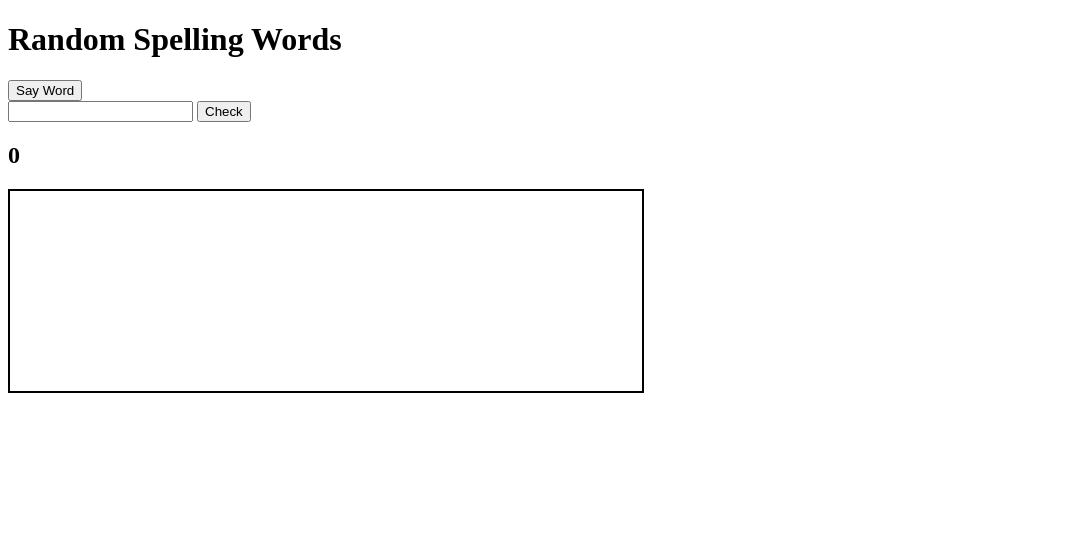
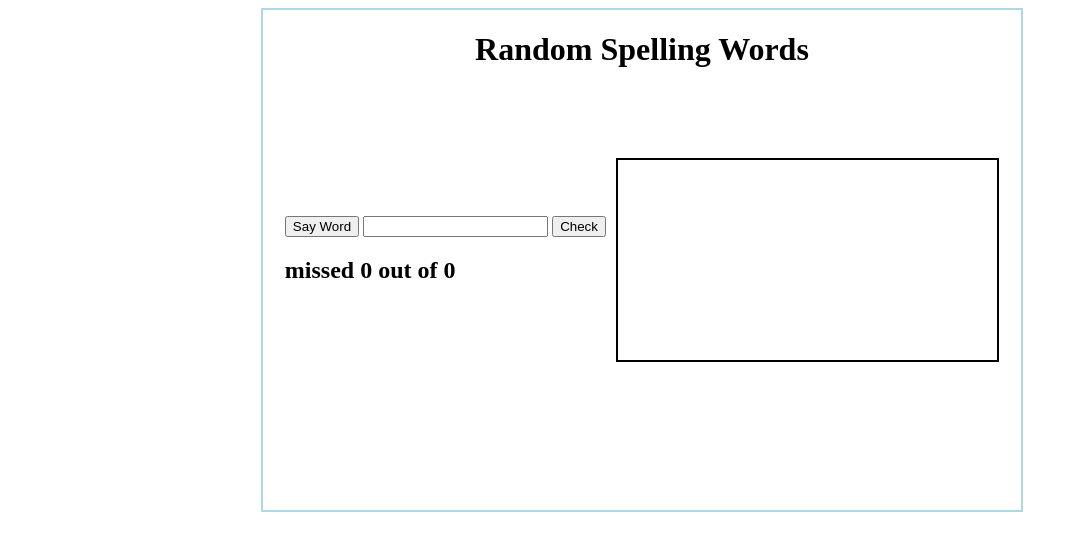
Before and after one commit to tcat2022/spelling, a plain HTML site: page index.html in a window 1280 px wide. Shown: the whole page, without its empty margins (0-1078 px from the left). Drawn offline with Linux system fonts and the light colour scheme.

Commit message:
working on css styling

```diff
--- a/index.html
+++ b/index.html
@@ -7,14 +7,16 @@
     <title>Smart Spelling</title>
 </head>
 <body>
-    <h1>Random Spelling Words</h1>
-    <button id="speak">Say Word</button>
+<div id="contain">
+    <h1 id="title">Random Spelling Words</h1>
     <div id="container">
-    <input type="text" id="text-field">
-    <button id="check">Check</button>
+        <button id="speak">Say Word</button>
+        <input type="text" id="text-field">
+        <button id="check">Check</button>
+    <h2 id="score">missed 0 out of 0</h2>
 </div>
-<h2 id="score"></h2>
-<div id="missed"></div>
+    <div id="missed"></div>
+</div>
 <script src="words.js"></script>
 <script src="script.js"></script>
 </body>
--- a/script.js
+++ b/script.js
@@ -5,11 +5,8 @@ let textField = document.getElementById('text-field');
 let number = 1;
 let counter = true;
 let score = 0
-let scoreField  = document.getElementById('score').innerText = score;
+let scoreField  = document.getElementById('score')
 let dot = '. '
-
-
-//fixing ai voice bug
 
 window.onload = function() {
     let word = wordList[Math.floor(Math.random()*wordList.length)];
@@ -35,7 +32,6 @@ setInterval(function() {
          }
 },1)
 
- //says a random word the from database
     check.addEventListener('click', () => {
     number++
     let word = wordList[Math.floor(Math.random()*wordList.length)];
--- a/style.css
+++ b/style.css
@@ -1,3 +1,16 @@
+#contain{
+    position: relative;
+    left: 20%;
+    width: 60%;
+    height:500px;
+display: flex;
+
+justify-content: center;
+align-items: center;
+gap: 10px;
+border: 2px solid lightblue;
+}
+
 #text-field{
     text-transform: lowercase;
 }
@@ -16,3 +29,37 @@
 .correct{
 color: green;
 }
+
+#speak{
+width: fit-content;
+}
+
+#container{
+
+}
+
+#check{
+
+}
+
+#score{
+
+}
+
+#missed{
+}
+
+#missed::-webkit-scrollbar {
+    width: 15px;
+  }
+
+  /* Handle */
+  #missed::-webkit-scrollbar-thumb {
+    background-color: rgb(245, 223, 186);
+    box-shadow: inset 0 0 8px orange;
+  }
+
+  #title{
+    position: absolute;
+    top: 0;
+  }
```
